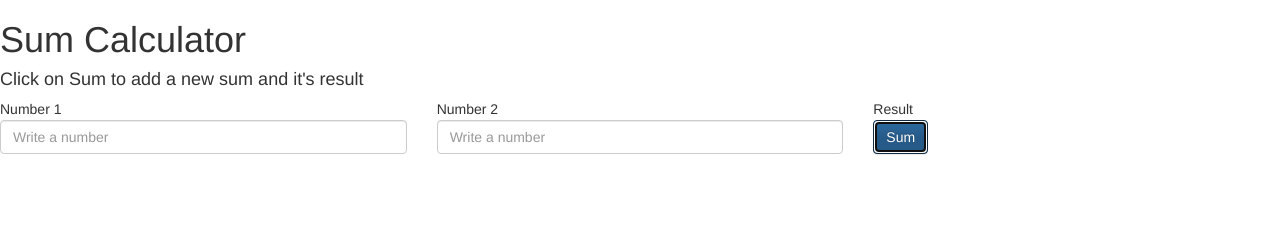
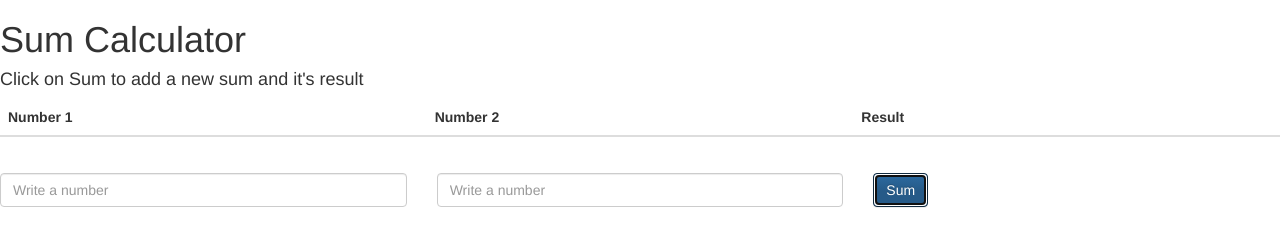
Before and after one commit to jorgwel/grails_example, a plain HTML site: page view_project/index.html in a window 1280 px wide. Both pictures are taken after a click on the button "Sum". Drawn offline with Linux system fonts and the light colour scheme.

Commit message:
Changes to use a table instead of divs

```diff
--- a/view_project/index.html
+++ b/view_project/index.html
@@ -13,23 +13,29 @@
 <h1>Sum Calculator</h1>
 <h4>Click on Sum to add a new sum and it's result</h3>
 
-
-  <div class="row">
-    <div class="col-sm-4">Number 1</div>
-    <div class="col-sm-4">Number 2</div>
-    <div class="col-sm-4">Result</div>
-  </div>
+  <table class="table">
+    <thead>
+      <tr>
+        <th>Number 1</th>
+        <th>Number 2</th>
+        <th>Result</th>
+      </tr>
+    </thead>
+    <tbody id="sums">
+    </tbody>
+  </table>
 
 
-  <div id="calculatedSums"></div>
 
-  <div class="row">
+
+  <div  class="row">
     <div class="col-sm-4"><input class="form-control" id="number1" type="text" placeHolder="Write a number"></div>
     <div class="col-sm-4"><input class="form-control" id="number2" type="text" placeHolder="Write a number"></div>
     <div class="col-sm-4"><button id="sumButton" type="button" class="btn btn-primary">Sum</button></div>
+    <!--<div class="col-sm-4"><button id="sumButton" type="button" class="btn btn-primary">Reset</button></div>-->
   </div>
 
-  <div id="templateTmpContainer" style="display: none">
+  <div id="rowTmp" style="display: none">
   </div>
 
 
--- a/view_project/js/sumCalculator.js
+++ b/view_project/js/sumCalculator.js
@@ -1,32 +1,34 @@
 function SumCalculator () {
 	var outerThis = this;
+	var n1Selector =
 
 	this.constructor.prototype.executeSum = function() {
 		var n1 = $("#number1").val();
 		var n2 = $("#number2").val();
 		var sum = parseInt(n1) + parseInt(n2);
 		var newRow = this.buildRow(n1, n2, sum);
+		console.log("newRow: " + newRow);
 		this.addRow(newRow);
 	};
 
 	this.constructor.prototype.buildRow = function(n1, n2, result) {
-		$("#templateTmpContainer").html("");
+		$("#rowTmp").html("");
 		var dataForTemplate = { number1: n1, number2: n2, numberResult: result };
-		$("#templateTmpContainer").loadTemplate("/templates/sumRow.html", dataForTemplate);
-		return $("#templateTmpContainer").html();
+		$("#rowTmp").loadTemplate("/templates/sumRow.html", dataForTemplate);
+		return $("#rowTmp").children(0).html();
 	};
 
 	this.constructor.prototype.addRow = function(newRow){
-		$("#calculatedSums").append(newRow);
+		$("#sums").append(newRow);
 	}
 
-	this.constructor.prototype.initializeTemplateBehaviour = function(){
+	this.constructor.prototype.initTemplates = function(){
 		var data = { number1: 0, number2: 0, numberResult: 0 };
-		$("#templateTmpContainer").loadTemplate("/templates/sumRow.html", data);
+		$("#rowTmp").loadTemplate("/templates/sumRow.html", data);
 	}
 
 
-	this.constructor.prototype.initializeReactToSumBehaviour = function(){
+	this.constructor.prototype.initSumBehaviour = function(){
 		$("#sumButton").on("click", function(event){
 										event.stopPropagation();
 										outerThis.executeSum();
@@ -34,14 +36,26 @@ function SumCalculator () {
 		);
 	}
 
-	this.constructor.prototype.addBehaviours = function(){
-		this.initializeReactToSumBehaviour();
-		this.initializeTemplateBehaviour();
+
+	this.constructor.prototype.resetValues = function(){
+		$("#number1").val("");
+		$("#number2").val("");
 	}
+
+	this.constructor.prototype.reset = function(){
+		this.resetValues();
+		$("#sums").html("");
+	}
+
+	this.constructor.prototype.init = function(){
+		this.initSumBehaviour();
+		this.initTemplates();
+	}
+
 
 }
 
 $( document ).ready(function() {
 	var sumCalculator = new SumCalculator()
-	sumCalculator.addBehaviours()
+	sumCalculator.init()
 });
--- a/view_project/templates/sumRow.html
+++ b/view_project/templates/sumRow.html
@@ -1,5 +1,5 @@
-<div class="row">
-  <div class="col-sm-4" data-content="number1"></div>
-  <div class="col-sm-4" data-content="number2"></div>
-  <div class="col-sm-4" data-content="numberResult"></div>
-</div>
+<tr>
+	<td class="col-sm-4" data-content="number1"></td>
+	<td class="col-sm-4" data-content="number2"></td>
+	<td class="col-sm-4" data-content="numberResult"></td>
+</tr>
```
